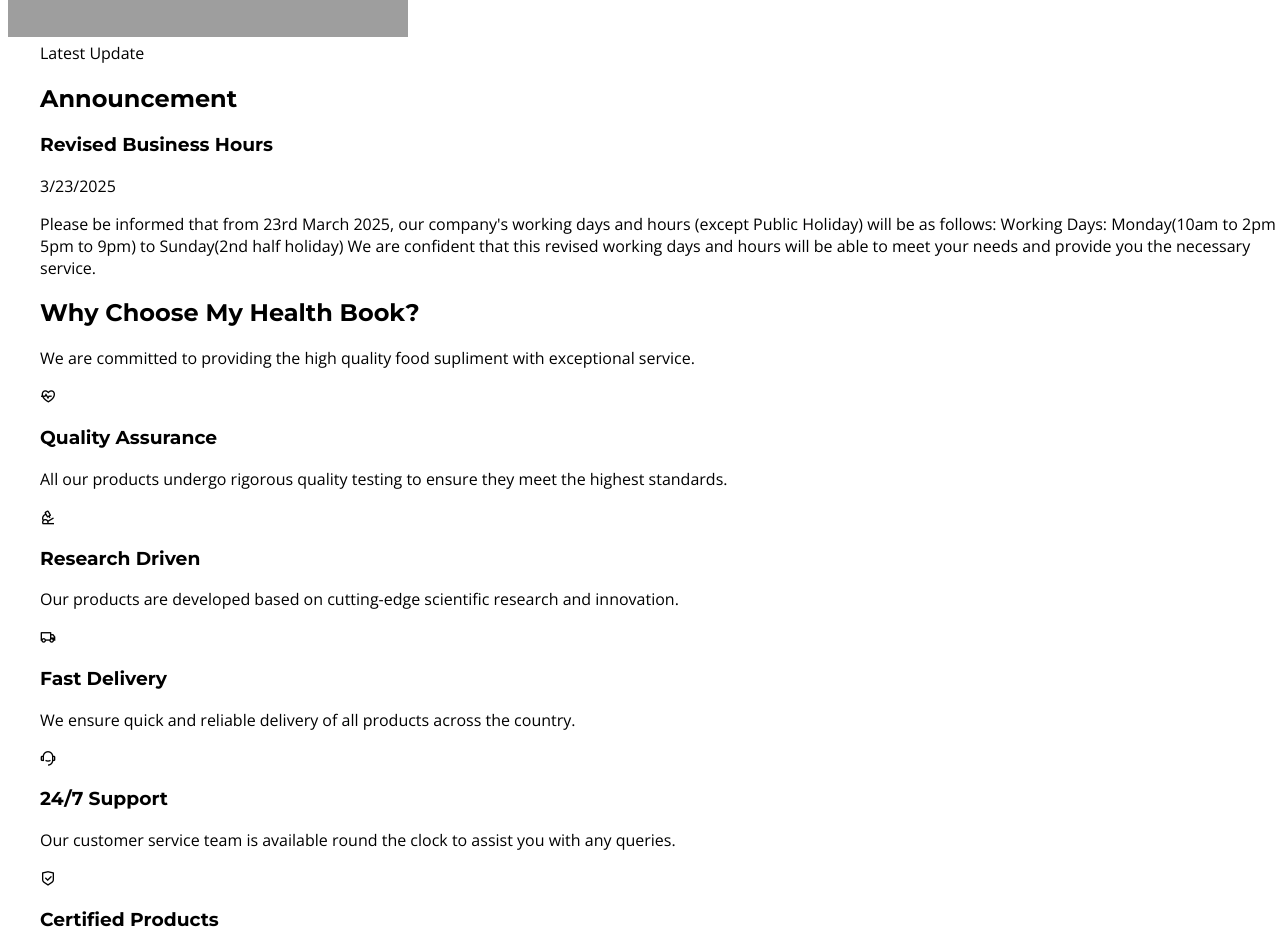
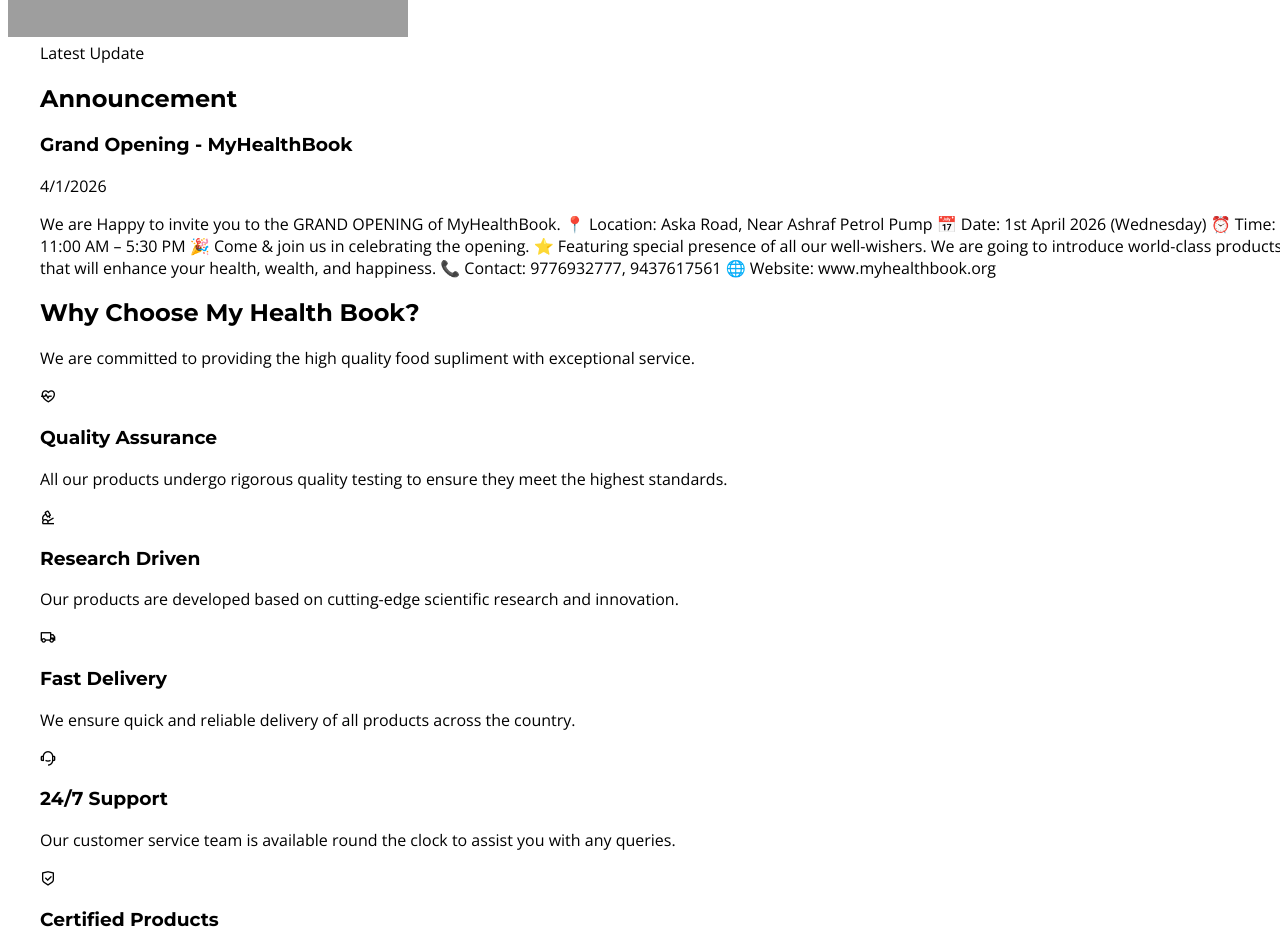
Before and after one commit to myhealthbook-co/myhealthbook, a React (Vite) app in the folder client/: page / in a window 1280 px wide. Shown: the part 2400-3330 px from the top of the page. Built offline with nearby package versions, Linux system fonts and the light colour scheme; grey boxes are pictures that could not be loaded.

Commit message:
Update announcements.ts

```diff
--- a/client/src/data/announcements.ts
+++ b/client/src/data/announcements.ts
@@ -10,9 +10,22 @@ export interface Announcement {
 export const announcements: Announcement[] = [
   {
     id: 1,
-    title: "Revised Business Hours",
-    content: "Please be informed that from 23rd March 2025, our company's working days and hours (except Public Holiday) will be as follows:\n\nWorking Days: Monday(10am to 2pm & 5pm to 9pm) to Sunday(2nd half holiday)\n\nWe are confident that this revised working days and hours will be able to meet your needs and provide you the necessary service.",
-    date: "2025-03-23",
+    title: "Grand Opening - MyHealthBook",
+    content: `We are Happy to invite you to the GRAND OPENING of MyHealthBook.
+
+📍 Location: Aska Road, Near Ashraf Petrol Pump
+
+📅 Date: 1st April 2026 (Wednesday)
+⏰ Time: 11:00 AM – 5:30 PM
+
+🎉 Come & join us in celebrating the opening.
+⭐ Featuring special presence of all our well-wishers.
+
+We are going to introduce world-class products that will enhance your health, wealth, and happiness.
+
+📞 Contact: 9776932777, 9437617561
+🌐 Website: www.myhealthbook.org`,
+    date: "2026-04-01",
     isImportant: true
   }
 ];
```
